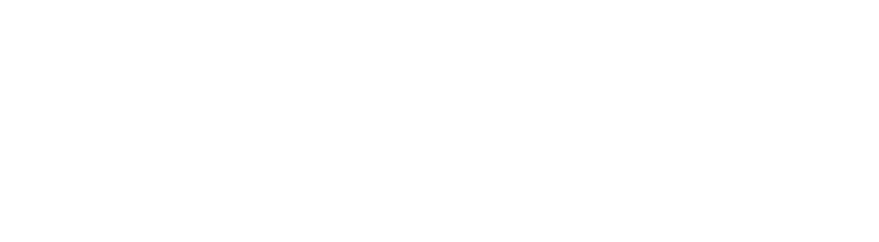
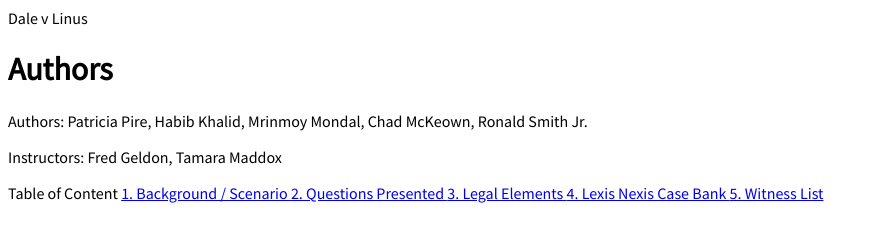
Before and after one commit to mims002/CS-306, a plain HTML site: page index.html in a window 1280 px wide. Shown: the whole page, without its empty margins (0-879 px from the left). Drawn offline with nearby package versions, Linux system fonts and the light colour scheme; a web font is replaced by a local one.

Commit message:
Update index.html

```diff
--- a/index.html
+++ b/index.html
@@ -20,6 +20,21 @@
 </head>
 
 <body>
+	<div class=”Title Centered”>Dale v Linus</div>
+	<h1> Authors </h1>
+	<p> <span class=”Title”>Authors: </span> Patricia Pire, Habib Khalid, Mrinmoy Mondal, Chad McKeown, Ronald Smith Jr. </p>
+	<p>  <span class=”Title”> Instructors: </span> Fred Geldon, Tamara Maddox </p>
+
+
+	<div class=”title”> Table of Content
+
+	<a href=”link” class=”link”> 1. Background / Scenario </a>
+	<a href=”link” class=”link”> 2. Questions Presented </a>
+	<a href=”link” class=”link”> 3. Legal Elements </a>
+	<a href=”link” class=”link”> 4. Lexis Nexis Case Bank </a>
+	<a href=”link” class=”link”> 5. Witness List  </a>
+
+
 
 
 
```
